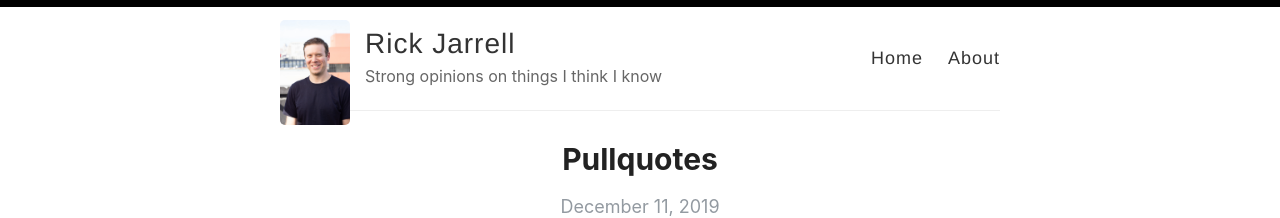
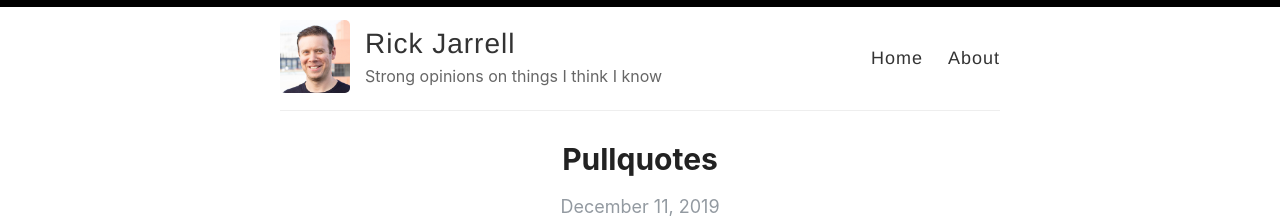
Before and after one commit to rickjarrell/backupblog, a Jekyll site: the page built from index.html, in a window 1280 px wide. Shown: the top 218 px of the page. Built offline with Jekyll 4.4.1, drawn with Linux system fonts in a browser that asks for light colours; the list of posts is cut into pages by our own code.

Commit message:
Update _config.yml

```diff
--- a/_config.yml
+++ b/_config.yml
@@ -12,7 +12,7 @@
 description: Strong opinions on things I think I know
 
 # URL of your avatar or profile pic (you could use your GitHub profile pic)
-avatar: /images/headshot.jpg
+avatar: /images/profile.png
 
 #
 # Flags below are optional
@@ -52,7 +52,7 @@
 # (http://yourusername.github.io/repository-name)
 # and NOT your User repository (http://yourusername.github.io)
 # then add in the baseurl here, like this: "/repository-name"
-baseurl: "/reverie"
+baseurl: "/newblog"
 
 #
 # !! You don't need to change any of the configuration flags below !!
```
